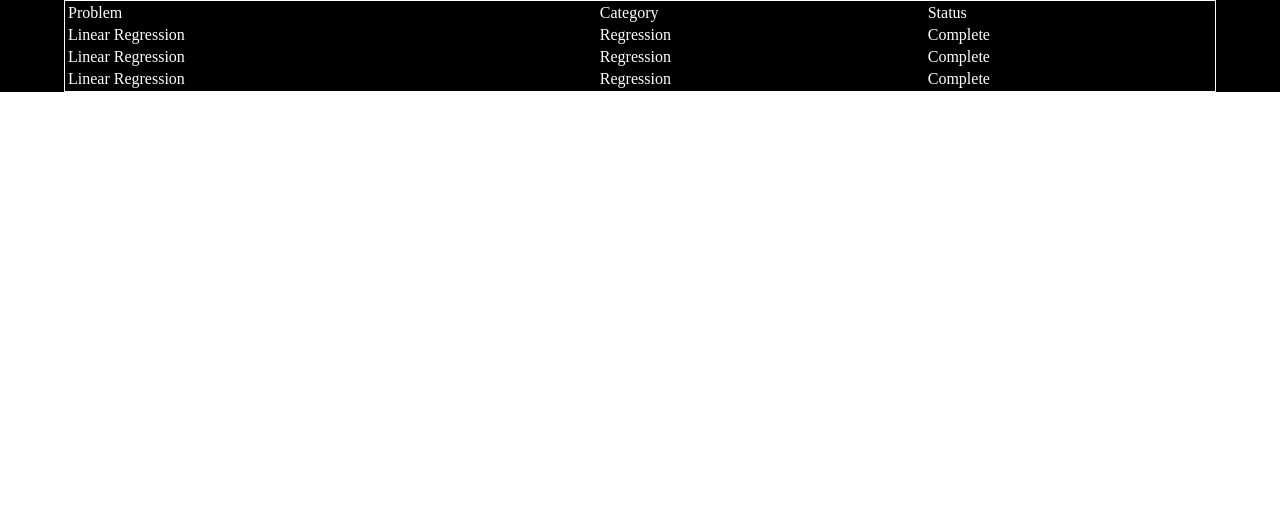
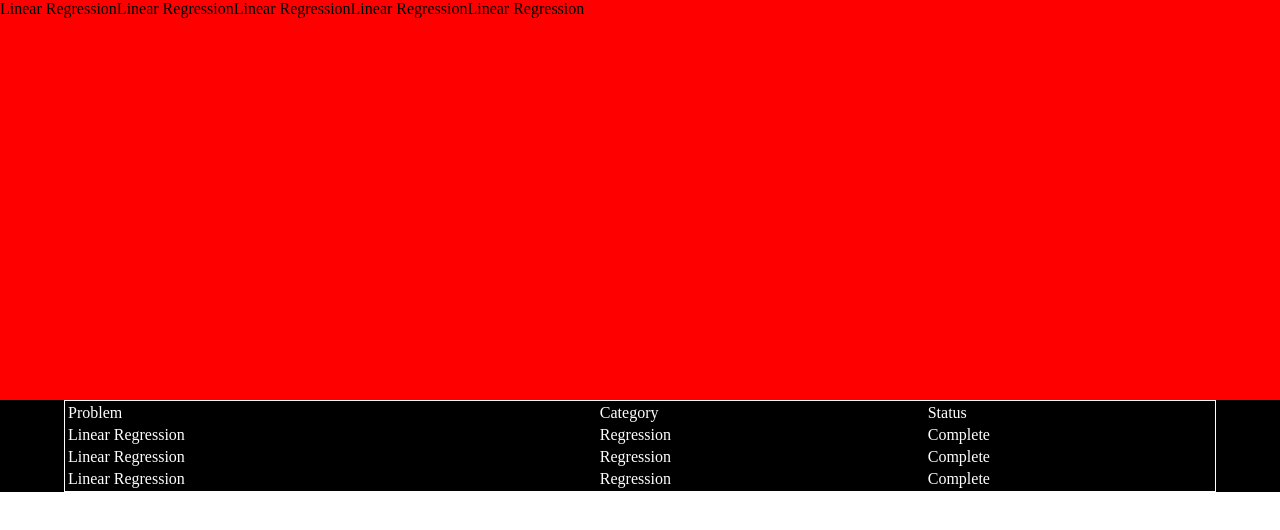
Before and after one commit to tlam333/Parson-Problems, a React (Create React App) app in the folder client/app/: page /SavedProblems in a window 1280 px wide. Shown: the top 530 px of the page. Built offline with nearby package versions, Linux system fonts and the light colour scheme.

Commit message:
Adding saved problems page

```diff
--- a/client/app/src/pages/SavedProblems.jsx
+++ b/client/app/src/pages/SavedProblems.jsx
@@ -2,15 +2,34 @@ import '../styles/savedProblems.css';
 import { createElement } from 'react';
 
 function FetchProblems(){
-    let problems = [];
+    let problems;
     /*
         Call backend API route that fetches
         all problem names, category tags, and
         their solved status.
+
+        data format returned by backend should be
+                [   {   problemName: "Linear Regression",
+                        problemCategory: "Regression",
+                        solvedStatus: "Complete"},
+                    {   problemName: "Linear Regression",
+                        problemCategory: "Regression",
+                        solvedStatus: "Complete"},
+                    {   problemName: "Linear Regression",
+                        problemCategory: "Regression",
+                        solvedStatus: "Complete"}
+                ]
     */
    return problems
 };
 
+function CategoryItem({name}){
+    return (
+        <div className="category-item">
+            <p>{name}</p>
+        </div>
+    )
+}
 
 // In future SavedProblems([categories])
 const SavedProblems = () => {
@@ -29,6 +48,11 @@ const SavedProblems = () => {
     return (
         <div>
                 <div className='categories-container'>
+                    <CategoryItem name={"Linear Regression"} />
+                    <CategoryItem name={"Linear Regression"} />
+                    <CategoryItem name={"Linear Regression"} />
+                    <CategoryItem name={"Linear Regression"} />
+                    <CategoryItem name={"Linear Regression"} />
                 </div>
 
                 <div className='problem-table-container'>
--- a/client/app/src/styles/savedProblems.css
+++ b/client/app/src/styles/savedProblems.css
@@ -1,16 +1,22 @@
 * {
     margin: 0;
 }
+
+
+.categories-container{
+    display: flex;
+    height: 400px;
+    width: 100%;
+    background-color: red;
+}
+
 
 .problem-table-container{
     width: 100%;
     background-color: black;
 }
-.categories-container{
-    height: 40%;
-    width: 100%;
-    background-color: red;
-}
+
+
 table, tr{
     border:1px solid white;
 }
```
